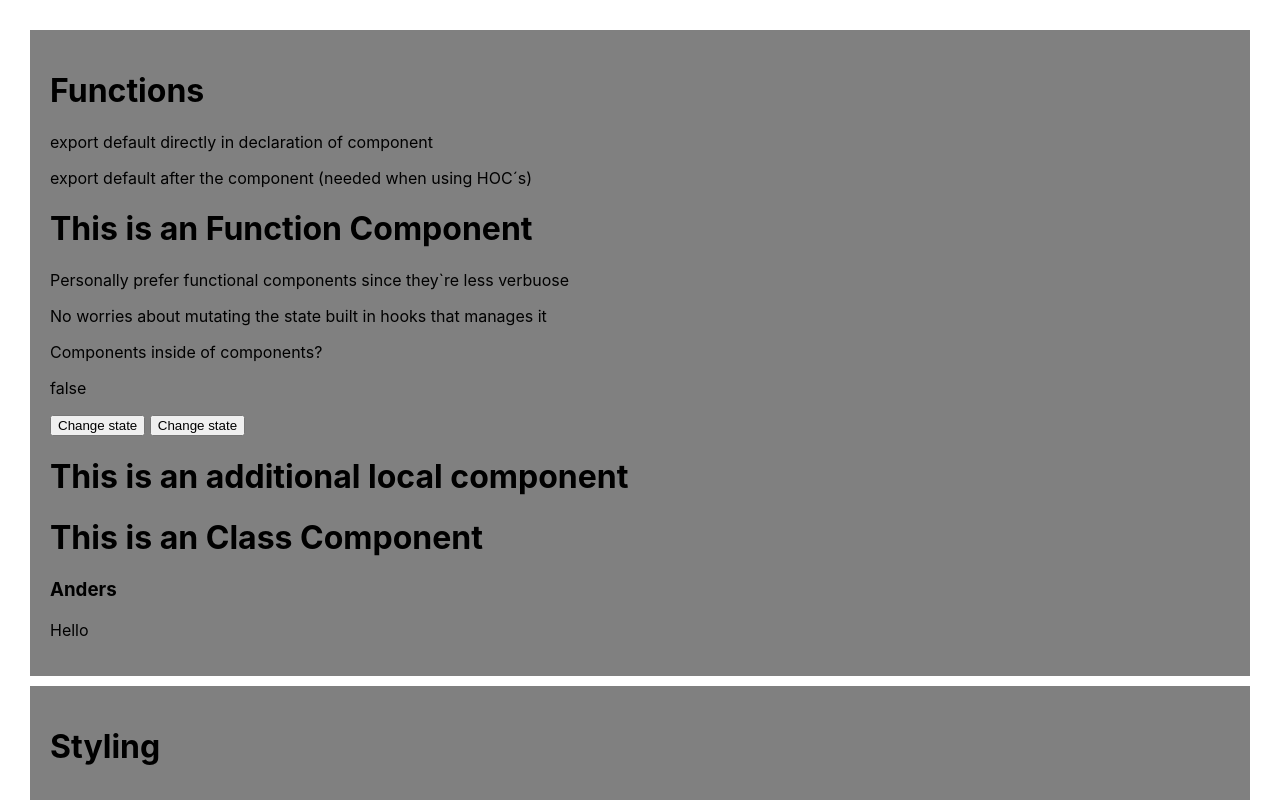
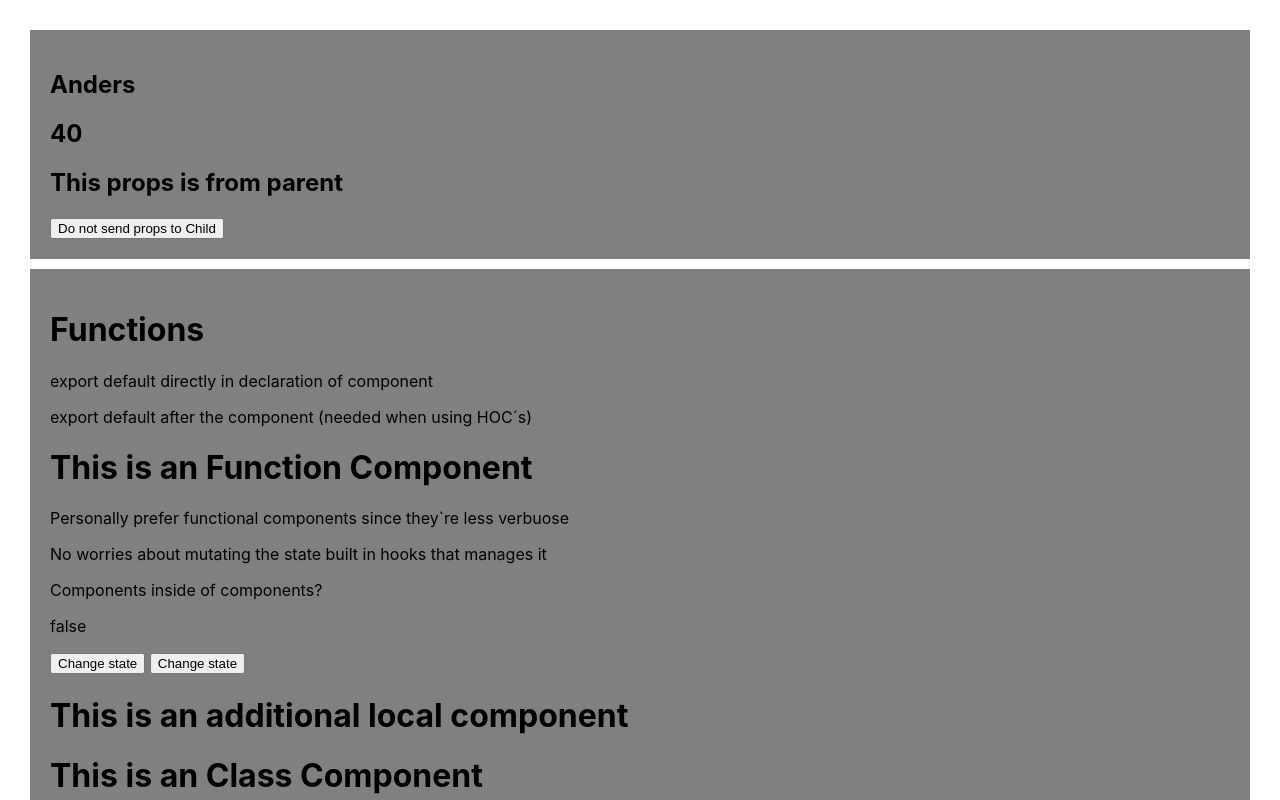
Before and after one commit to ArnT81/all_about_react, a React (Create React App) app: page / in a window 1280 px wide. Shown: the top 800 px of the page. Built offline with nearby package versions, Linux system fonts and the light colour scheme; no server answers.

Commit message:
added DefaultProps and PropTypes

```diff
--- a/src/App.js
+++ b/src/App.js
@@ -10,12 +10,14 @@ import CustomHooks from './CustomHooks';
 import HOC from './HOC';
 import Context from './Context/Provider.js';
 import Redux from './Redux';
+import DefaultProps from './DefaultProps';
 
 
 function App() {
   return (
     <div>
-      <Components/>
+      <DefaultProps />
+      <Components />
       <Styling />
       <Props />
       <UseEffect />
--- a/src/CustomHooks/useEnterKeyEventListener.js
+++ b/src/CustomHooks/useEnterKeyEventListener.js
@@ -14,7 +14,6 @@ export default function useEnterKeyEventListener() {
     }, []);
 
     function downHandler({ key }) {
-        console.log(key);
         if (key === 'Enter') {
             setEnterkeyWasPressed(true);
         }
--- a/src/CustomHooks/useFetch.js
+++ b/src/CustomHooks/useFetch.js
@@ -5,8 +5,8 @@ export default function Fetch(uri, method, body) {
     const [data, setData] = useState();
 
     useEffect(() => {
-        getData()
-        return () => getData()
+        getData();
+        return () => getData();
     },[])
 
     async function getData() {
@@ -17,13 +17,12 @@ export default function Fetch(uri, method, body) {
             method,
             headers,
             body
-        }
+        };
 
         try {
-            const response = await fetch(uri, otherParams)
-            const json = await response.json()
-            setData(json)
-            console.log(json);
+            const response = await fetch(uri, otherParams);
+            const json = await response.json();
+            setData(json);
         }
         catch (error) {
             console.log(error);
--- /dev/null
+++ b/src/DefaultProps/Child.js
@@ -0,0 +1,25 @@
+import React from 'react'
+//  REACT PROPTYPES
+import { PropTypes } from 'prop-types';
+
+
+function Child({ name, age, fromParent }) { return <><h2>{name}</h2><h2>{age}</h2><h2>{fromParent}</h2></> }
+
+
+//  Here you may declare default values for props if not specified in parent
+Child.defaultProps = {
+    name: 'Anders',
+    age: 40,
+    fromParent: 'Not found in props, this text is from defaultProps.'
+}
+
+
+//  Here you may determen which data type the props should have
+Child.propTypes = {
+    name: PropTypes.string,
+    age: PropTypes.number,
+    fromParent: PropTypes.string
+}
+
+
+export default Child
--- /dev/null
+++ b/src/DefaultProps/index.js
@@ -0,0 +1,33 @@
+import React, { useState } from 'react';
+//  HOC
+import WithWrapper from '../HOC/WithWrapper';
+//  COMPONENTS
+import Child from './Child';
+
+function DefaultProps() {
+    const [doNotSendProps, setDoNotSendProps] = useState(false)
+    const [buttontext, setButtonText] = useState('Do not send props to Child')
+
+    const handleClick = () => {
+        setDoNotSendProps(!doNotSendProps)
+        !doNotSendProps ? setButtonText('send props to Child') : setButtonText('Do not send props to Child')
+    }
+
+
+    return (
+        <div>
+            {
+                !doNotSendProps ?
+                    <Child
+                        fromParent='This props is from parent'
+                    />
+                    :
+                    <Child />
+            }
+            <button onClick={handleClick}>{buttontext}</button>
+        </div>
+    )
+}
+
+
+export default WithWrapper(DefaultProps);
--- a/src/HOC/index.js
+++ b/src/HOC/index.js
@@ -1,6 +1,9 @@
+//  HOC´s
 import WithCounter from "./WithCounter";
 import WithWrapper from './WithWrapper';
 
+
+//  When using HIGHER ORDER COMPONENTS (HOC´s) you will only get logic from the closets wrapping component if not previous props is handled in the HOC itself
 function OriginalComponent({ name, count, incrementCount, decrementCount }) {
     return (
         <div>
```
